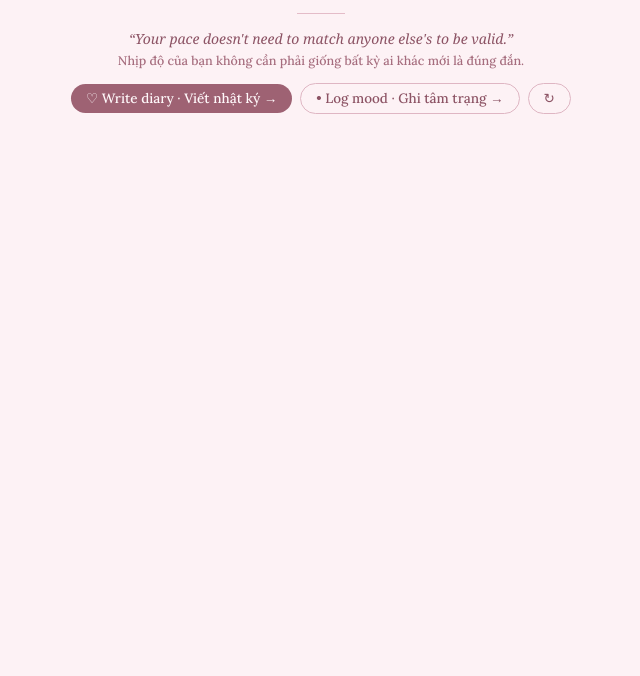
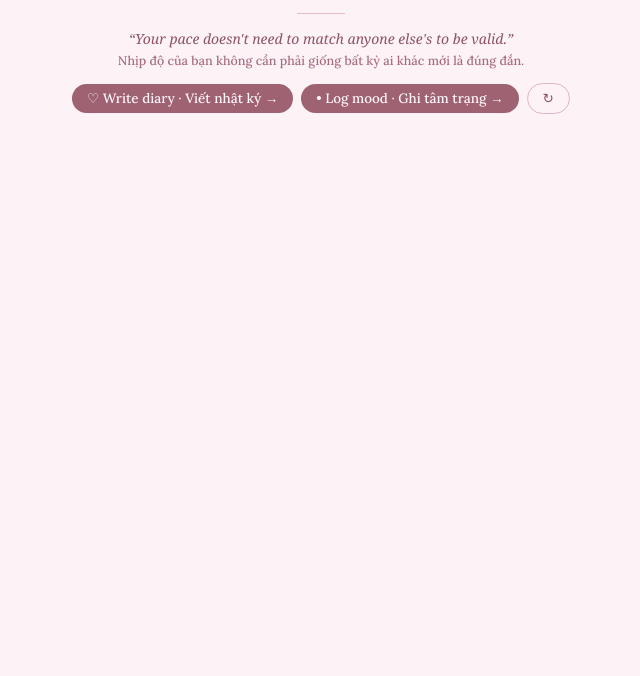
Before and after one commit to julyunu/mini-Notion, a plain HTML site: page diary.html in a window 1280 px wide. Shown: the part 124-800 px from the top of the page, without its empty margins (319-959 px from the left). Drawn offline with Linux system fonts and the light colour scheme.

Commit message:
Update diary.html

```diff
--- a/diary.html
+++ b/diary.html
@@ -143,8 +143,8 @@
     <p class="quote-vi" id="quote-vi">Viết xuống những gì lòng bạn đang giữ hôm nay nhé. Không có cảm xúc nào là sai cả.</p>
 
     <div class="actions">
-      <span class="btn-solid"> ♡ Write diary · Viết nhật ký →</span>
-      <span class="btn-outline">• Log mood · Ghi tâm trạng →</span>
+      <a class="btn-solid"> ♡ Write diary · Viết nhật ký →</a>
+      <a class="btn-solid">• Log mood · Ghi tâm trạng →</a>
       <button class="btn-outline" type="button" onclick="randomQuote()" title="Đổi ngẫu nhiên câu khác">↻</button>
     </div>
   </main>
```
